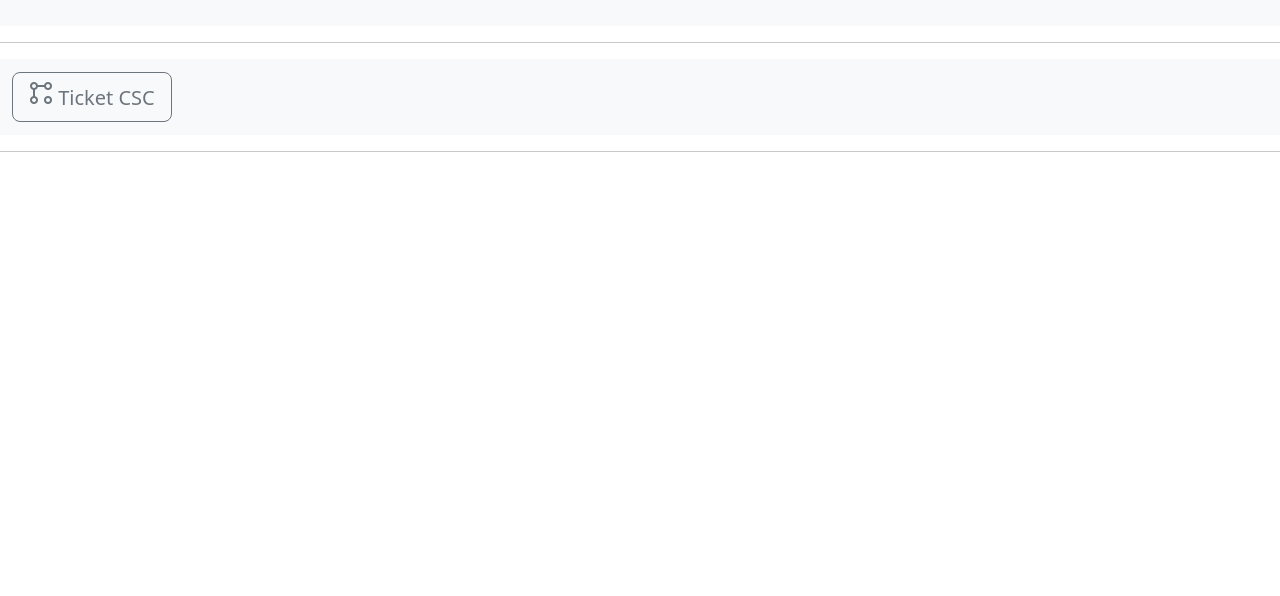
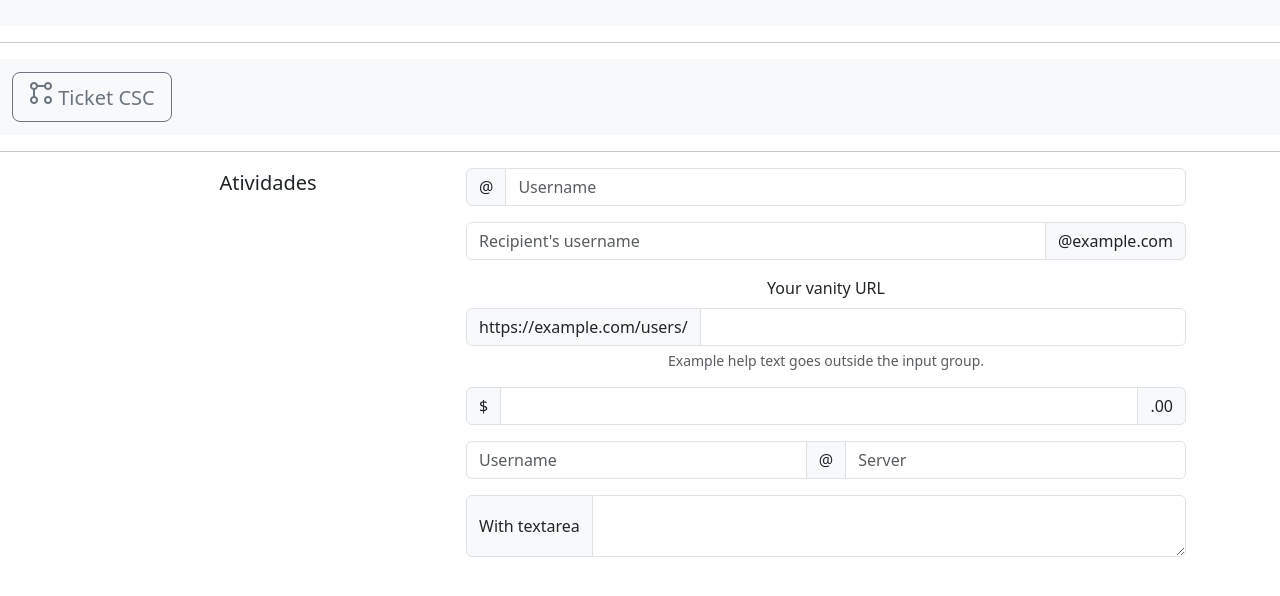
Before and after one commit to cphenrique/sprint3_mvp, a Flask app: page / in a window 1280 px wide. Shown: the top 596 px of the page. Run offline with Flask 3, Linux system fonts and the light colour scheme; data that the repository does not hold is empty.

Commit message:
Atualização do modelo e rota de Processo

```diff
--- a/api/model/atendimento/processo.py
+++ b/api/model/atendimento/processo.py
@@ -14,7 +14,7 @@ class Processo(Base):
 
     #analistas = relationship('Analista', secondary=analista_processo, backref='processos')
 
-    atividades = relationship('Atividade', backref='processo')
+    atividades = relationship('Atividade', backref='processo', lazy='dynamic')
 
     def __init__(self, processo:str, descricao:str):
         """
--- a/api/schemas/atendimento/processo.py
+++ b/api/schemas/atendimento/processo.py
@@ -51,7 +51,8 @@ def apresenta_processos(processos: List[Processo]):
             {
                 "id": processo.id,
                 "processo": processo.processo,
-                "descricao": processo.descricao
+                "descricao": processo.descricao,
+                "atividades": [[a.id, a.atividade] for a in processo.atividades]
             }
         )
     return {"processos": result}
@@ -64,5 +65,6 @@ def apresenta_processo(processo: Processo):
     return {
         "id": processo.id,
         "processo": processo.processo,
-        "descricao": processo.descricao
+        "descricao": processo.descricao,
+        "atividades": [a.atividade for a in processo.atividades]
     }
--- a/ticket/templates/index.html
+++ b/ticket/templates/index.html
@@ -2,4 +2,69 @@
 
 {% block content %}
 
+<div class="container text-center">
+    <div class="row align-items-start">
+      <div class="col-4">
+        <p class="lead">Atividades</p>
+        <div class="accordion accordion-flush" id="accordionFlushAtividades">
+            {% for processo in processos['processos'] %}
+            <div class="accordion-item">
+            <h2 class="accordion-header">
+                <button class="accordion-button collapsed" type="button" data-bs-toggle="collapse" data-bs-target="#flush-collapse-{{ processo.id }}" aria-expanded="false" aria-controls="flush-collapse-{{ processo.id }}">
+                {{ processo.processo }}
+                </button>
+            </h2>
+            <div id="flush-collapse-{{ processo.id }}" class="accordion-collapse collapse" data-bs-parent="#accordionFlushAtividades">
+                <div class="accordion-body">
+                    {% for atividade in processo['atividades'] %}
+                    <p class="text-start">{{ atividade[1] }}</p>
+                    {% endfor %}
+                </div>
+            </div>
+            </div>
+            {% endfor %}
+        </div>
+      </div>
+      <div class="col-8">
+        <div class="input-group mb-3">
+            <span class="input-group-text" id="basic-addon1">@</span>
+            <input type="text" class="form-control" placeholder="Username" aria-label="Username" aria-describedby="basic-addon1">
+          </div>
+
+          <div class="input-group mb-3">
+            <input type="text" class="form-control" placeholder="Recipient's username" aria-label="Recipient's username" aria-describedby="basic-addon2">
+            <span class="input-group-text" id="basic-addon2">@example.com</span>
+          </div>
+
+          <div class="mb-3">
+            <label for="basic-url" class="form-label">Your vanity URL</label>
+            <div class="input-group">
+              <span class="input-group-text" id="basic-addon3">https://example.com/users/</span>
+              <input type="text" class="form-control" id="basic-url" aria-describedby="basic-addon3 basic-addon4">
+            </div>
+            <div class="form-text" id="basic-addon4">Example help text goes outside the input group.</div>
+          </div>
+
+          <div class="input-group mb-3">
+            <span class="input-group-text">$</span>
+            <input type="text" class="form-control" aria-label="Amount (to the nearest dollar)">
+            <span class="input-group-text">.00</span>
+          </div>
+
+          <div class="input-group mb-3">
+            <input type="text" class="form-control" placeholder="Username" aria-label="Username">
+            <span class="input-group-text">@</span>
+            <input type="text" class="form-control" placeholder="Server" aria-label="Server">
+          </div>
+
+          <div class="input-group">
+            <span class="input-group-text">With textarea</span>
+            <textarea class="form-control" aria-label="With textarea"></textarea>
+          </div>
+      </div>
+    </div>
+  </div>
+
+
+
 {% endblock %}
```
